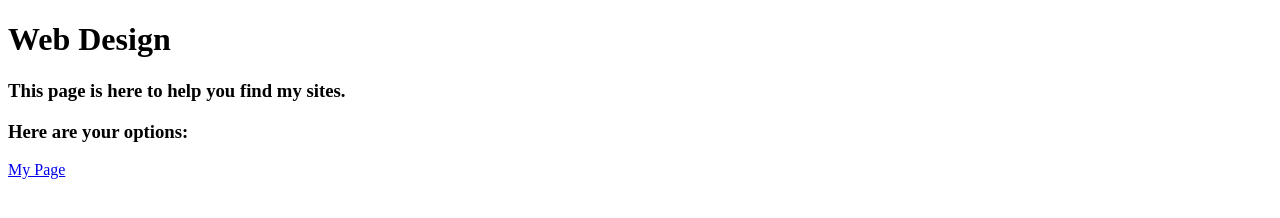
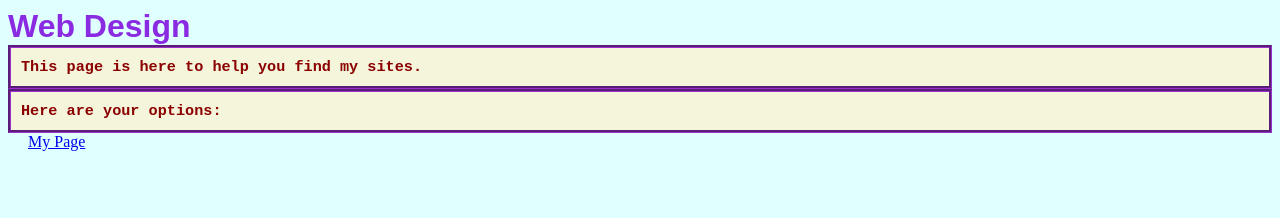
Before and after one commit to gshank01/web_design, a plain HTML site: page index.html in a window 1280 px wide. Drawn offline with Linux system fonts and the light colour scheme; the site is published under a folder, as on GitHub Pages, so addresses that start at the root find nothing.

Commit message:
updating links

```diff
--- a/index.html
+++ b/index.html
@@ -1,7 +1,7 @@
 <!DOCTYPE html>
 <head>
 <title>Web Des</title>
-<link href="/Webdes/my_page/style.css" rel=stylesheet type=text/css>
+<link href="Webdes/my_page/style.css" rel=stylesheet type=text/css>
 
 <!--The purpose of this page is to offer up the pages I have worked on -->
 
```
